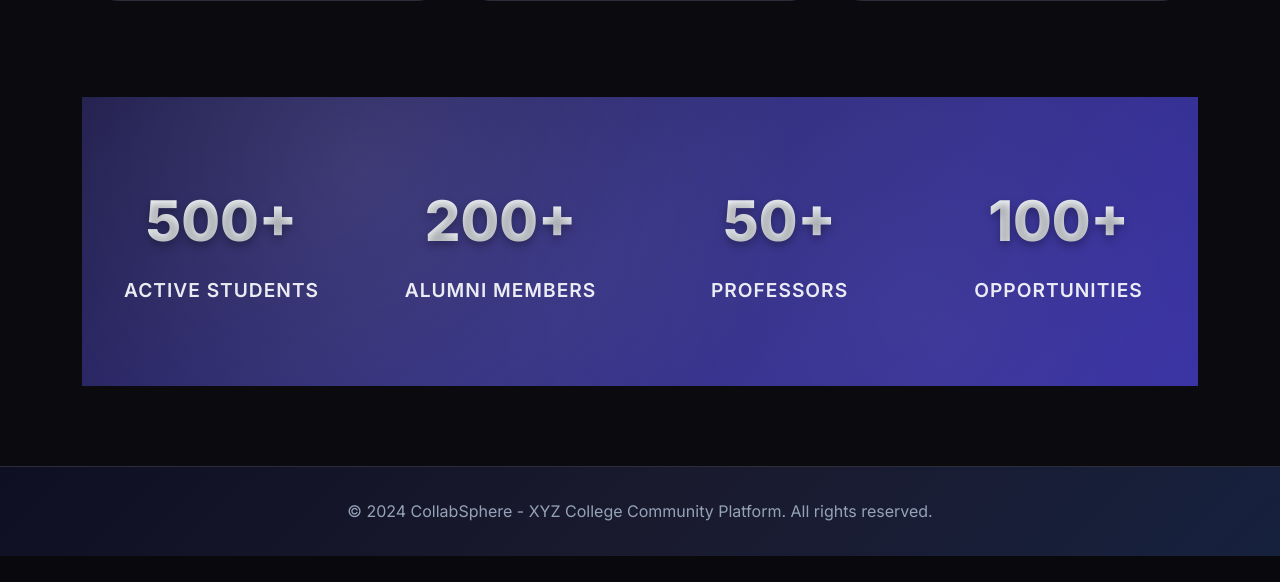
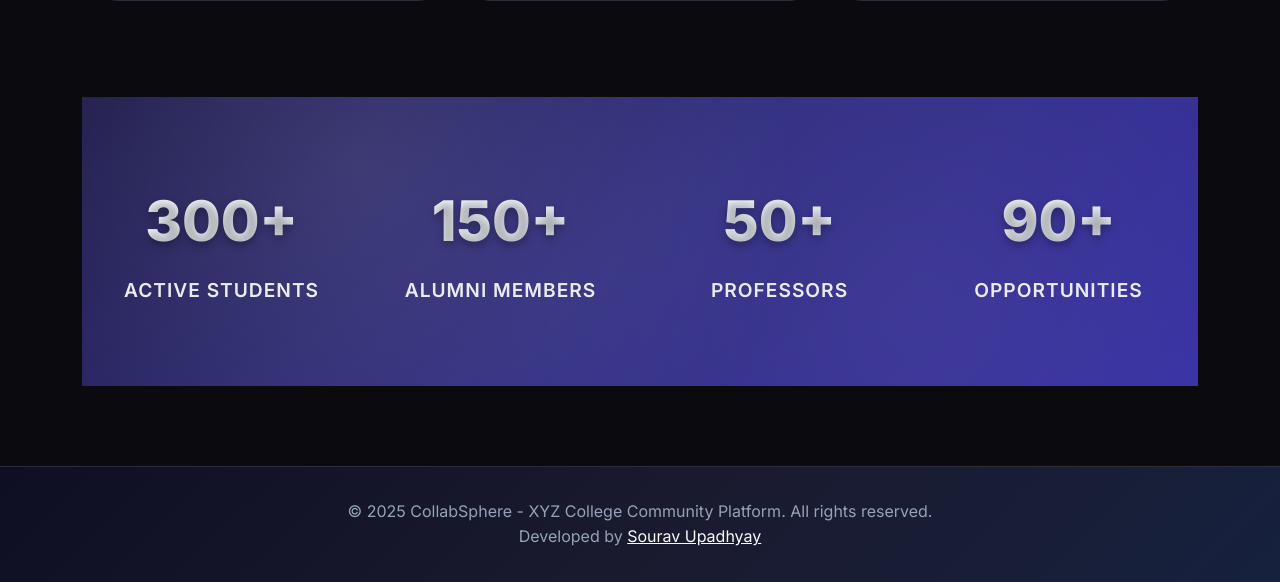
Before and after one commit to Dip607/CollabSphere, a Django app: page / in a window 1280 px wide. Shown: the part 1631-2213 px from the top of the page. Before the commit the page ends 2187 px from the top, so only its background shows below. Run offline with Django 5.2, Linux system fonts and the light colour scheme; some libraries are stand-ins or nearby versions.

Commit message:
updated and fixed typos

```diff
--- a/templates/base.html
+++ b/templates/base.html
@@ -584,7 +584,8 @@
     <!-- Footer -->
     <footer class="footer">
         <div class="container">
-            <p class="mb-0">&copy; 2024 CollabSphere - XYZ College Community Platform. All rights reserved.</p>
+            <p class="mb-0">&copy; 2025 CollabSphere - XYZ College Community Platform. All rights reserved.</p>
+            <p class="mb-0">Developed by <a href="https://github.com/yourusername" target="_blank" style="color: var(--text-light);">Sourav Upadhyay</a></p>
         </div>
     </footer>
 
--- a/templates/home.html
+++ b/templates/home.html
@@ -455,13 +455,13 @@
         <div class="row">
             <div class="col-md-3">
                 <div class="stat-item">
-                    <div class="stat-number">500+</div>
+                    <div class="stat-number">300+</div>
                     <div class="stat-label">Active Students</div>
                 </div>
             </div>
             <div class="col-md-3">
                 <div class="stat-item">
-                    <div class="stat-number">200+</div>
+                    <div class="stat-number">150+</div>
                     <div class="stat-label">Alumni Members</div>
                 </div>
             </div>
@@ -473,7 +473,7 @@
             </div>
             <div class="col-md-3">
                 <div class="stat-item">
-                    <div class="stat-number">100+</div>
+                    <div class="stat-number">90+</div>
                     <div class="stat-label">Opportunities</div>
                 </div>
             </div>
```
Also changed, not shown: db.sqlite3, 4 other files.
